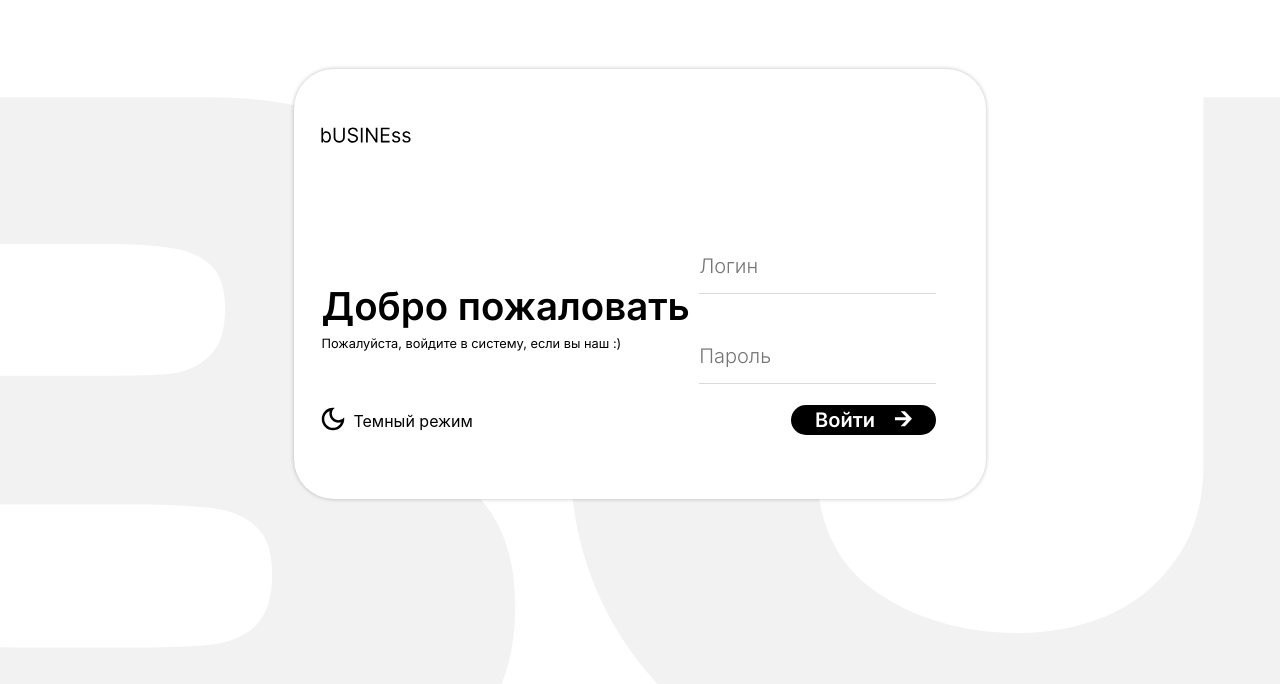
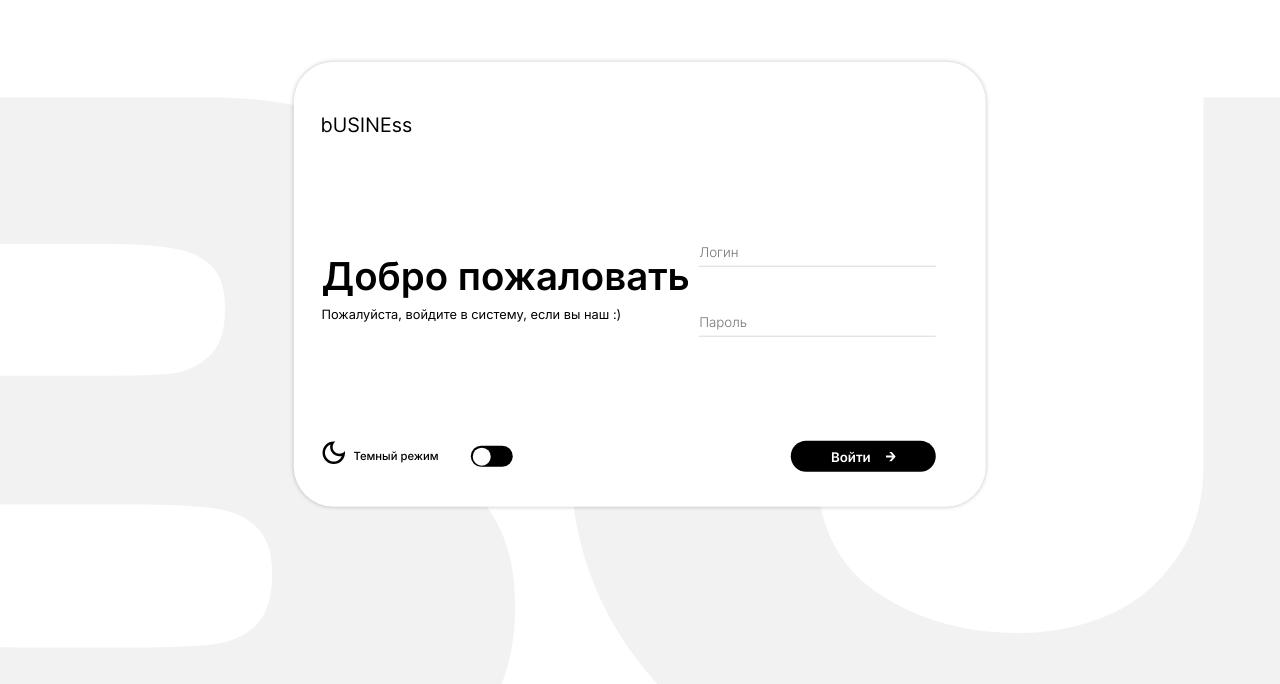
Before and after one commit to StillMix/buissnes, a React app: page / in a window 1280 px wide. Shown: the part 116-800 px from the top of the page. Built offline with nearby package versions, Linux system fonts and the light colour scheme.

Commit message:
two commite

```diff
--- a/src/components/Login/Login.css
+++ b/src/components/Login/Login.css
@@ -13,23 +13,18 @@
   object-fit: cover;
 }
 
-
 .loginPopup {
+  padding-bottom: 10px;
   text-align: left;
   border-radius: 40px;
   box-shadow: 0 0 4px rgba(0, 0, 0, 0.25);
-    height: 53.8%;
   width: 54.1%;
   background: white;
-    position: absolute;
-    right: 0;
-    left: 0;
-    z-index: 2;
-    top: 0;
-    bottom: 0;
-    margin: auto;
+  position: fixed; /* или absolute, в зависимости от контекста */
+  top: 50%;
+  left: 50%;
+  transform: translate(-50%, -50%);
 }
-
 
 .loginPopup__img {
   margin-left: 4%;
@@ -47,7 +42,7 @@
 }
 
 .loginPopup_text_title {
-    font-family: 'Inter', Arial, sans-serif;
+  font-family: "Inter", Arial, sans-serif;
   font-style: normal;
   font-weight: 600;
   font-size: 3vw;
@@ -58,7 +53,7 @@
 }
 
 .loginPopup_text_subtitle {
-    font-family: 'Inter', Arial, sans-serif;
+  font-family: "Inter", Arial, sans-serif;
   font-style: normal;
   font-weight: normal;
   font-size: 1vw;
@@ -80,37 +75,40 @@
   font-family: "Inter", "Arial", sans-serif;
   font-style: normal;
   font-weight: 300;
-    font-size: 20px;
+  font-size: 1.04166667vw;
   line-height: 20px;
   text-align: left;
   border: none;
   outline: none;
-    border-bottom: 1px solid #D9D9D9;
-    padding: 0 0 15px 0;
+  border-bottom: 1px solid #d9d9d9;
+  padding: 0 0 1.5% 0;
   color: rgba(0, 0, 0, 0.2);
 }
 
 .loginPopup_inputs_password {
-    margin-top: 50px;
+  margin-top: 15%;
 }
 
 .loginPopup__containerBtn {
   display: flex;
+  margin-top: 15%;
   margin-bottom: 8%;
   margin-left: 4%;
 }
 
 .loginPopup__btn {
+  display: flex;
   margin-right: 50px;
-    Width: 21%;
-    Height: 7%;
+  width: 21%;
+  height: 7%;
   font-family: "Inter", "Arial", sans-serif;
   font-style: normal;
   font-weight: 600;
-    font-size: 20px;
-    bottom: 15%;
+  font-size: 1.04vw;
   line-height: 20px;
   text-align: center;
+  align-items: center;
+  justify-content: center;
   background: black;
   background-repeat: no-repeat;
   border: none;
@@ -123,18 +121,39 @@
 }
 
 .loginPopup_btn_img {
+  display: block;
+  padding: 0;
+  margin: 0;
+  width: 7.798%;
+  height: 35.556%;
+  text-align: center;
   margin-left: 15px;
 }
-
+.loginPopup_btn_image {
+  display: block;
+  margin: 0;
+  padding: 0;
+  object-fit: contain;
+  width: 100%;
+  height: 100%;
+}
 .loginPopup__darkTheme {
+  font-family: "Inter", "Arial", sans-serif;
+  font-style: normal;
+  font-weight: 500;
+  font-size: 0.88vw;
+  line-height: 20px;
   margin: 0;
   display: flex;
   align-items: center;
   position: absolute;
-    bottom: 15%;
   text-align: center;
 }
 
-.loginPopup_darkTheme_icon{
+.loginPopup_darkTheme_toggle {
+  margin-left: 32px;
+}
+
+.loginPopup_darkTheme_icon {
   margin-right: 8px;
 }
--- a/src/components/Login/Login.js
+++ b/src/components/Login/Login.js
@@ -1,31 +1,53 @@
-import React from 'react';
-import { Routes } from 'react-router-dom'; // импортируем Routes
-import './Login.css';
-import BusImg from '../../images/bus-log.svg'
-import DarkLogo from '../../images/logoDark.svg'
-import DarkLight from '../../images/dark-light.svg'
-import AllowRight from '../../images/arrowright.svg'
+import React from "react";
+import { Routes } from "react-router-dom"; // импортируем Routes
+import "./Login.css";
+import BusImg from "../../images/bus-log.svg";
+import DarkLogo from "../../images/logoDark.svg";
+import DarkLight from "../../images/dark-light.svg";
+import AllowRight from "../../images/arrowright.svg";
+import ToggleSwitch from "../ToggleSwitch/ToggleSwitch";
 
-import ToggleSwitch from '../ToggleSwitch/ToggleSwitch';
+import "./Login.css";
 function Login() {
   return (
     <div className="loginBody">
-      <img src={BusImg} className='loginBody__img' />
-      <div className='loginPopup'>
-        <img src={DarkLogo} className='loginPopup__img' />
-        <div className='loginPopup__container'>
-          <div className='loginPopup__text'>
-            <p className='loginPopup_text_title'>Добро пожаловать</p>
-            <p className='loginPopup_text_subtitle'>Пожалуйста, войдите в систему, если вы наш :)</p>
+      <img src={BusImg} className="loginBody__img" />
+      <div className="loginPopup">
+        <img src={DarkLogo} className="loginPopup__img" />
+        <div className="loginPopup__container">
+          <div className="loginPopup__text">
+            <p className="loginPopup_text_title">Добро пожаловать</p>
+            <p className="loginPopup_text_subtitle">
+              Пожалуйста, войдите в систему, если вы наш :)
+            </p>
           </div>
-          <div className='loginPopup__inputs'>
-            <input placeholder='Логин' className='loginPopup_inputs_login input' />
-            <input placeholder='Пароль' className='loginPopup_inputs_password input' />
+          <div className="loginPopup__inputs">
+            <input
+              placeholder="Логин"
+              className="loginPopup_inputs_login input"
+            />
+            <input
+              placeholder="Пароль"
+              className="loginPopup_inputs_password input"
+            />
           </div>
         </div>
-        <div className='loginPopup__containerBtn'>
-          <p className='loginPopup__darkTheme'><span className='loginPopup_darkTheme_icon'><img src={DarkLight} /></span>Темный режим</p>
-          <button className='loginPopup__btn'>Войти <span className='loginPopup_btn_img'><img src={AllowRight} /></span></button>
+        <div className="loginPopup__containerBtn">
+          <p className="loginPopup__darkTheme">
+            <span className="loginPopup_darkTheme_icon">
+              <img src={DarkLight} />
+            </span>
+            Темный режим{" "}
+            <span className="loginPopup_darkTheme_toggle">
+              <ToggleSwitch></ToggleSwitch>
+            </span>
+          </p>
+          <button className="loginPopup__btn">
+            Войти{" "}
+            <span className="loginPopup_btn_img">
+              <img src={AllowRight} className="loginPopup_btn_image" />
+            </span>
+          </button>
         </div>
       </div>
     </div>
--- a/src/components/ToggleSwitch/ToggleSwitch.css
+++ b/src/components/ToggleSwitch/ToggleSwitch.css
@@ -1,7 +1,7 @@
 .toggle-switch {
   position: relative;
-    width: 60px;
-    height: 30px;
+  width: 3.75em;
+  height: 1.875em;
 }
 
 .toggle-switch-checkbox {
@@ -13,30 +13,31 @@
   width: 100%;
   height: 100%;
   border-radius: 15px;
-    background-color: #ccc;
+  background-color: #000000;
   position: relative;
   cursor: pointer;
 }
 
 .toggle-switch-inner {
   position: absolute;
+  left: 0;
   width: 100%;
   height: 100%;
   border-radius: 15px;
-    background-color: #fff;
   transition: background-color 0.3s;
 }
 
 .toggle-switch-checkbox:checked + .toggle-switch-label .toggle-switch-inner {
-    background-color: #6ab04c;
+  left: 0;
+  background-color: white;
 }
 
 .toggle-switch-switch {
   position: absolute;
   top: 2px;
   left: 2px;
-    width: 26px;
-    height: 26px;
+  width: 1.625em;
+  height: 1.625em;
   border-radius: 50%;
   background-color: white;
   box-shadow: 0 0 2px rgba(0, 0, 0, 0.3);
@@ -44,5 +45,6 @@
 }
 
 .toggle-switch-checkbox:checked + .toggle-switch-label .toggle-switch-switch {
-    transform: translateX(30px);
+  background-color: black;
+  transform: translateX(100%);
 }
--- a/src/components/ToggleSwitch/ToggleSwitch.js
+++ b/src/components/ToggleSwitch/ToggleSwitch.js
@@ -1,11 +1,11 @@
-import React, { useState } from 'react';
-import './ToggleSwitch.css'; // Подключаем стили для переключателя
+import React, { useState } from "react";
+import "./ToggleSwitch.css"; // Подключаем стили для переключателя
 
 const ToggleSwitch = () => {
   const [isChecked, setIsChecked] = useState(false); // Состояние переключателя
 
   const toggleChecked = () => {
-    setIsChecked(prevState => !prevState); // Изменяем состояние переключателя
+    setIsChecked((prevState) => !prevState); // Изменяем состояние переключателя
   };
 
   return (
```
Lines whose indentation alone changed are shown as unchanged.
